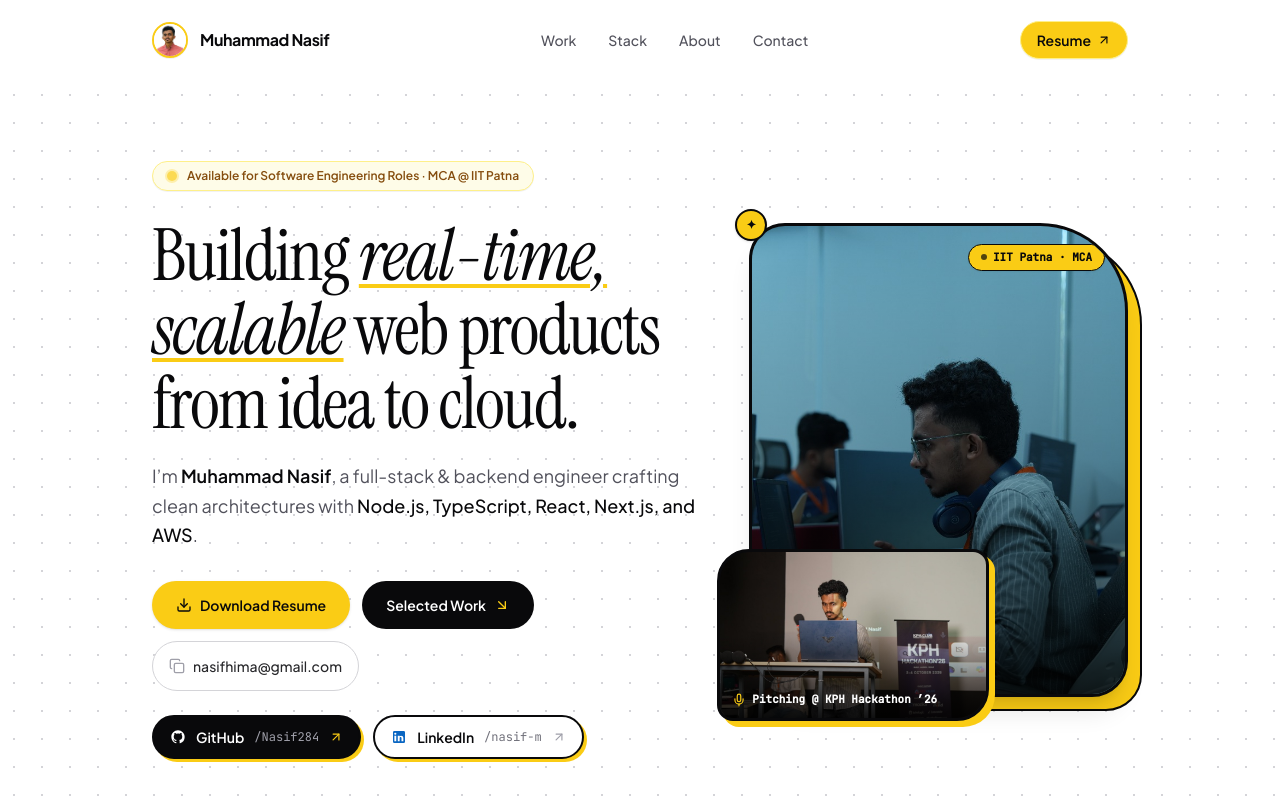
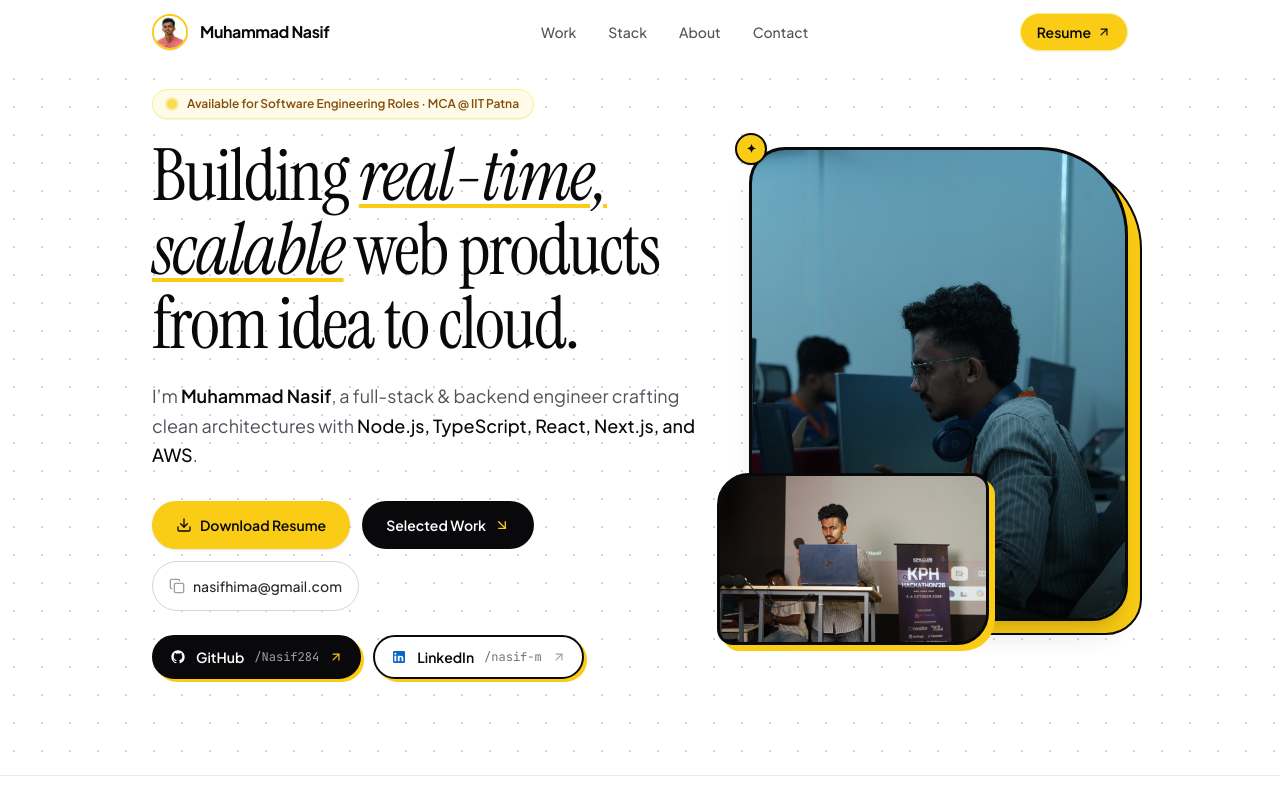
Before and after one commit to Nasif284/Personal-Portfolio, a React (Vite) app: page / in a window 1280 px wide. Shown: the top 800 px of the page. Built offline with nearby package versions, Linux system fonts and the light colour scheme.

Commit message:
fix: reduce gap between navbar and hero, remove tags from hero photos

```diff
--- a/src/components/Hero.tsx
+++ b/src/components/Hero.tsx
@@ -6,7 +6,6 @@ import {
   Copy,
   Check,
   ArrowUpRight,
-  Mic,
   Code2,
 } from 'lucide-react';
 import { PROFILE } from '../data/portfolioData';
@@ -24,7 +23,7 @@ export const Hero: React.FC = () => {
   return (
     <section
       id="top"
-      className="relative pt-12 pb-20 sm:pt-20 sm:pb-28 bg-dot-grid border-b border-zinc-200/80 overflow-hidden"
+      className="relative pt-4 pb-16 sm:pt-6 sm:pb-24 bg-dot-grid border-b border-zinc-200/80 overflow-hidden"
     >
       <div className="max-w-5xl mx-auto px-6">
         <div className="grid grid-cols-1 lg:grid-cols-12 gap-12 items-center">
@@ -35,7 +34,7 @@ export const Hero: React.FC = () => {
               initial={{ opacity: 0, y: 8 }}
               animate={{ opacity: 1, y: 0 }}
               transition={{ duration: 0.4 }}
-              className="inline-flex items-center gap-2.5 px-3.5 py-1.5 rounded-full bg-brand-primary-soft border border-brand-primary-border text-brand-primary-text text-xs font-semibold mb-7 shadow-2xs"
+              className="inline-flex items-center gap-2.5 px-3.5 py-1.5 rounded-full bg-brand-primary-soft border border-brand-primary-border text-brand-primary-text text-xs font-semibold mb-4 sm:mb-5 shadow-2xs"
             >
               <span className="w-2.5 h-2.5 rounded-full bg-brand-primary ring-2 ring-brand-primary/40 animate-pulse" />
               <span>Available for Software Engineering Roles · MCA @ IIT Patna</span>
@@ -185,14 +184,6 @@ export const Hero: React.FC = () => {
                 />
                 <div className="absolute inset-0 bg-gradient-to-t from-black/85 via-black/20 to-transparent" />
 
-                {/* Top-Right Pill in the curve sweep */}
-                <div className="absolute top-4 right-5 z-10">
-                  <span className="inline-flex items-center gap-1.5 px-3 py-1 rounded-full bg-brand-primary text-brand-dark text-[11px] font-mono-code font-bold border border-brand-dark shadow-xs">
-                    <span className="w-1.5 h-1.5 rounded-full bg-brand-dark animate-pulse" />
-                    <span>IIT Patna · MCA</span>
-                  </span>
-                </div>
-
                 {/* Bottom Status Badge */}
                 <div className="absolute bottom-4 left-4 right-4 flex items-center justify-between text-white z-10">
                   <span className="inline-flex items-center gap-1.5 text-xs font-mono-code bg-black/75 backdrop-blur-md px-3.5 py-1.5 rounded-full border border-brand-primary/40 text-white">
@@ -202,19 +193,14 @@ export const Hero: React.FC = () => {
                 </div>
               </div>
 
-              {/* Overlapping Secondary Card: Pitching at KPH Hackathon '26 */}
-              <div className="mt-4 sm:mt-0 sm:absolute sm:-bottom-6 sm:-left-8 sm:w-68 rounded-2xl rounded-tl-[2rem] rounded-br-[2rem] overflow-hidden border-[3px] border-brand-dark shadow-[6px_6px_0px_0px_#facc15] bg-brand-dark group/hackathon z-20">
+              {/* Overlapping Secondary Card */}
+              <div className="mt-4 sm:mt-0 sm:absolute sm:-bottom-6 sm:-left-8 sm:w-68 rounded-2xl rounded-tl-[2rem] rounded-br-[2rem] overflow-hidden border-[3px] border-brand-dark shadow-[6px_6px_0px_0px_#facc15] bg-zinc-900 group/hackathon z-20">
                 <div className="aspect-[16/10] overflow-hidden relative">
                   <img
                     src="/images/nasif-hackathon.jpg"
-                    alt="Muhammad Nasif presenting at KPH Hackathon '26"
+                    alt="Muhammad Nasif presenting at hackathon"
                     className="w-full h-full object-cover object-top group-hover/hackathon:scale-105 transition-transform duration-500"
                   />
-                  <div className="absolute inset-0 bg-gradient-to-t from-black/85 via-transparent to-transparent" />
-                  <div className="absolute bottom-2.5 left-3 right-3 flex items-center gap-1.5 text-white text-[11px] font-mono-code">
-                    <Mic className="w-3.5 h-3.5 text-brand-primary shrink-0" />
-                    <span className="truncate font-semibold">Pitching @ KPH Hackathon ’26</span>
-                  </div>
                 </div>
               </div>
             </div>
--- a/src/components/Navbar.tsx
+++ b/src/components/Navbar.tsx
@@ -19,7 +19,7 @@ export const Navbar: React.FC = () => {
           : 'bg-white border-b border-transparent'
       }`}
     >
-      <div className="max-w-5xl mx-auto px-6 h-20 flex items-center justify-between">
+      <div className="max-w-5xl mx-auto px-6 h-16 flex items-center justify-between">
         {/* Brand with Portrait Avatar */}
         <a
           href="#top"
--- a/src/index.css
+++ b/src/index.css
@@ -42,7 +42,7 @@
 
 html {
   scroll-behavior: smooth;
-  scroll-padding-top: 88px;
+  scroll-padding-top: 72px;
 }
 
 body {
```
